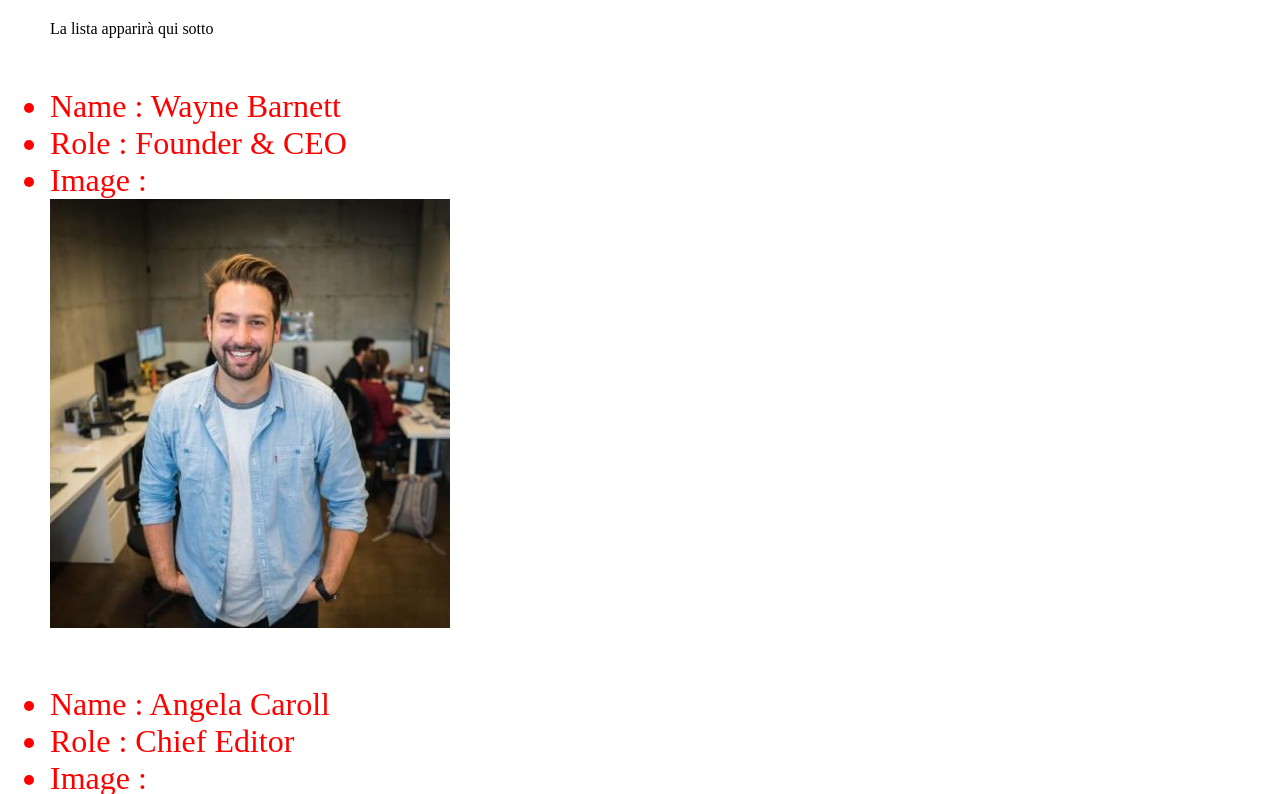
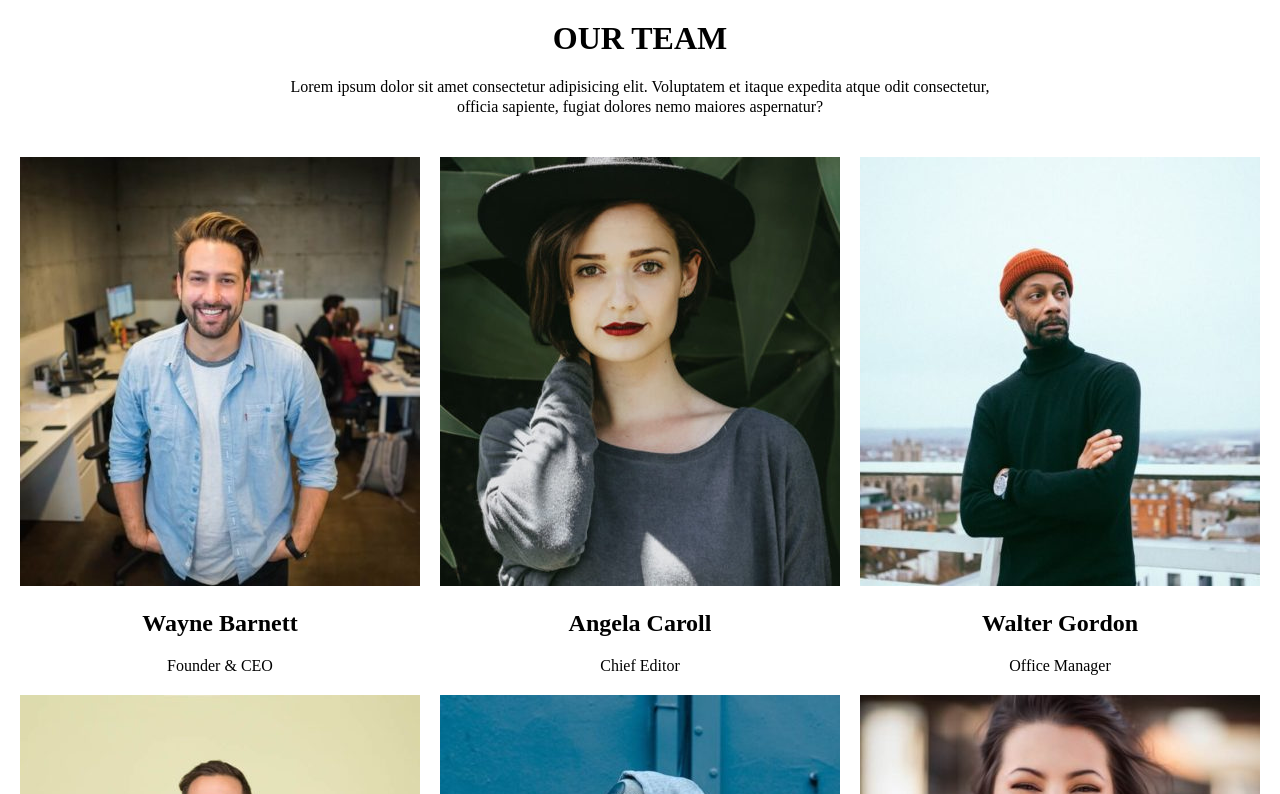
Before and after one commit to michelebonanno92/js-our-team, a plain HTML site: page index.html in a window 1280 px wide. Shown: the top 794 px of the page. Drawn offline with Linux system fonts and the light colour scheme.

Commit message:
bonus 2 senza bootstrap

```diff
--- a/css/style.css
+++ b/css/style.css
@@ -7,19 +7,50 @@ reset
     margin: 0;
     box-sizing: border-box;
  }
+/*
+ HEADER
+ */
+
+header{
+  max-width: 700px;
+  margin: 0 auto ;
+  text-align: center;
+}
+
+header > *{
+  margin: 20px 0 ;
+}
+
+header p{
+  line-height: 20px;
+}
+
+
+/*
+ MAIN
+ */
+ main {
+  display: flex;
+  justify-content: center;
+  align-items: center;
+ }
 
  .team-container{
-   margin-top: 20px;
-   margin-left: 50px;
+   max-width: 1500px;
+   display: flex;
+   justify-content: center;
+   align-items: center;
+   flex-wrap: wrap;
  }
 
  .team-container > *{
-   margin-top: 50px;
-
+   width: calc((100% / 3) -20px );
+   margin-left: 10px;
+   margin-right: 10px;
  }
 
  li {
-  color: red;
-  font-size: 2rem;
-  /* list-style-type: none ; */
+  list-style-type: none ;
+  text-align: center;
+  margin-top: 20px;
  }
--- a/index.html
+++ b/index.html
@@ -8,11 +8,16 @@
     </head>
     <body>
 
-      <div id="team-container" class="team-container">
-            La lista apparirà qui sotto
-      </div>
+        <header id="header-container">
+
+        </header>
 
 
+        <main>
+            <div id="team-container" class="team-container">
+
+            </div>
+        </main>
 
         <script type="text/javascript" src="js/script.js"></script>
 
--- a/js/script.js
+++ b/js/script.js
@@ -108,20 +108,38 @@ for (let i = 0; i < team.length; i++ ) {
 
     <ul>
       <li>
-        Name :  ${team[i].name}
-      </li>
-      <li>
-        Role  :  ${team[i].role}
-      </li>
-      <li>
-        Image  :
         <div>
           <img src="img/${team[i].image}">
         </div>
       </li>
+      <li>
+        <h2>
+          <strong>
+             ${team[i].name}
+          </strong>
+        </h2>
+      </li>
+      <li>
+        ${team[i].role}
+      </li>
     </ul>
+
     `
 
   // const totalInfo = ` ${team[i].name} - ${team[i]['role']} - ${team[i].image} ` ;
   // console.log('qua provaaaaaaaaaaaaaaaaa stampa in console su stessa riga codice ', totalInfo)
 }
+
+headerContainer = document.getElementById('header-container');
+
+headerContainer.innerHTML += `
+
+  <h1>
+    OUR TEAM
+  </h1>
+  <p>
+    Lorem ipsum dolor sit amet consectetur adipisicing elit. Voluptatem et itaque expedita atque odit consectetur, officia sapiente, fugiat dolores nemo maiores aspernatur?
+  </p>
+
+
+`
```
